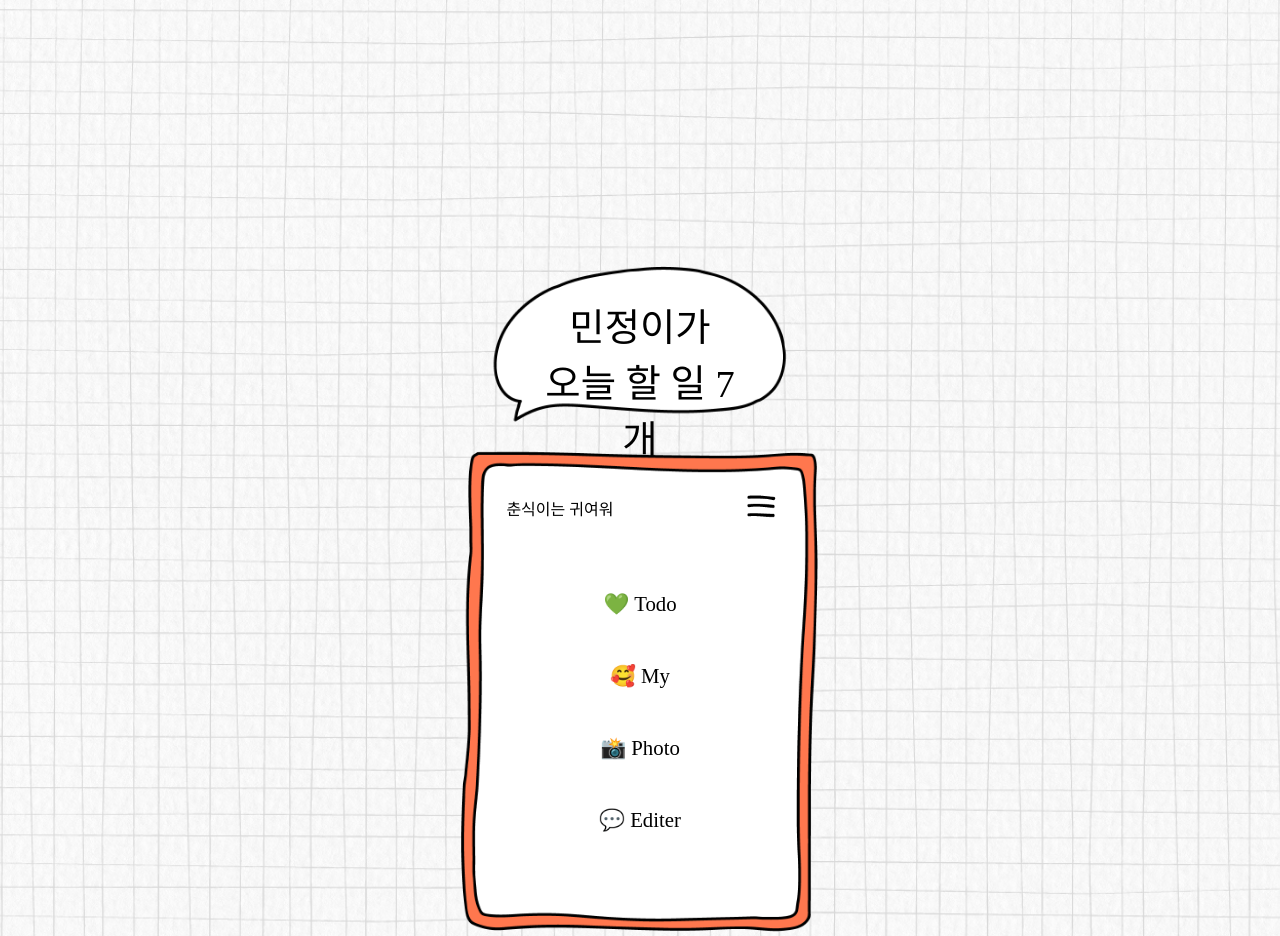
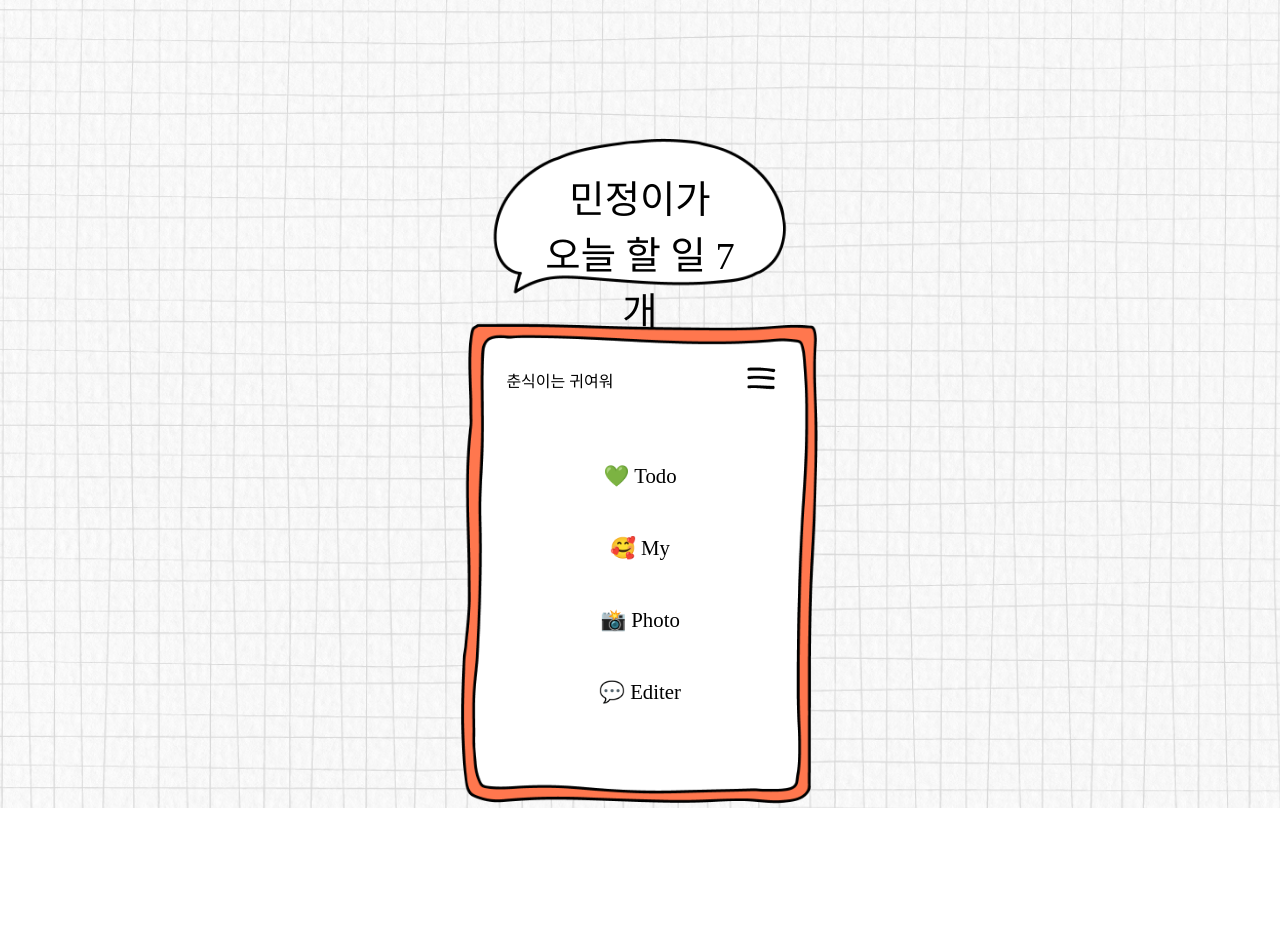
Before and after one commit to mmoengg/Toy-Chunsik-Todo, a React (Create React App) app: page /menu in a window 1280 px wide. After the commit the page ends 808 px from the top, so only its background shows below. Built offline with nearby package versions, Linux system fonts and the light colour scheme; a web font is replaced by a local one.

Commit message:
main 위치 수정

```diff
--- a/src/App.module.css
+++ b/src/App.module.css
@@ -2,7 +2,7 @@
   display: flex;
   justify-content: center;
   align-items: center;
-  margin-top: 20%;
+  margin-top: 10%;
 }
 
 .body {
```
